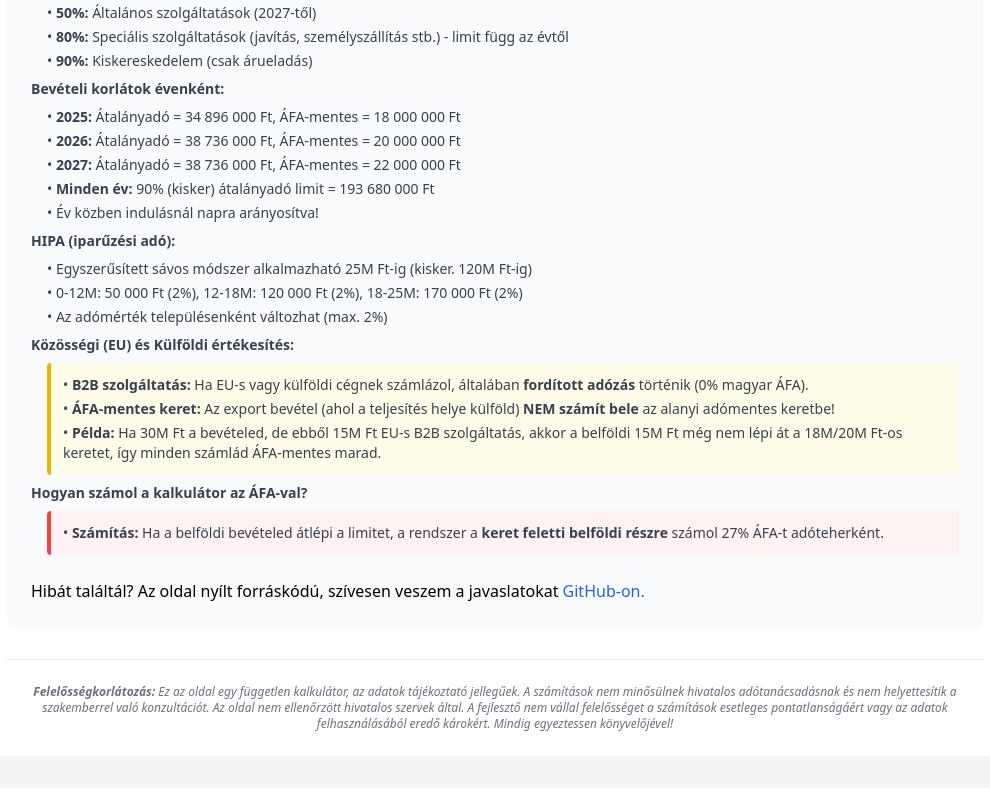
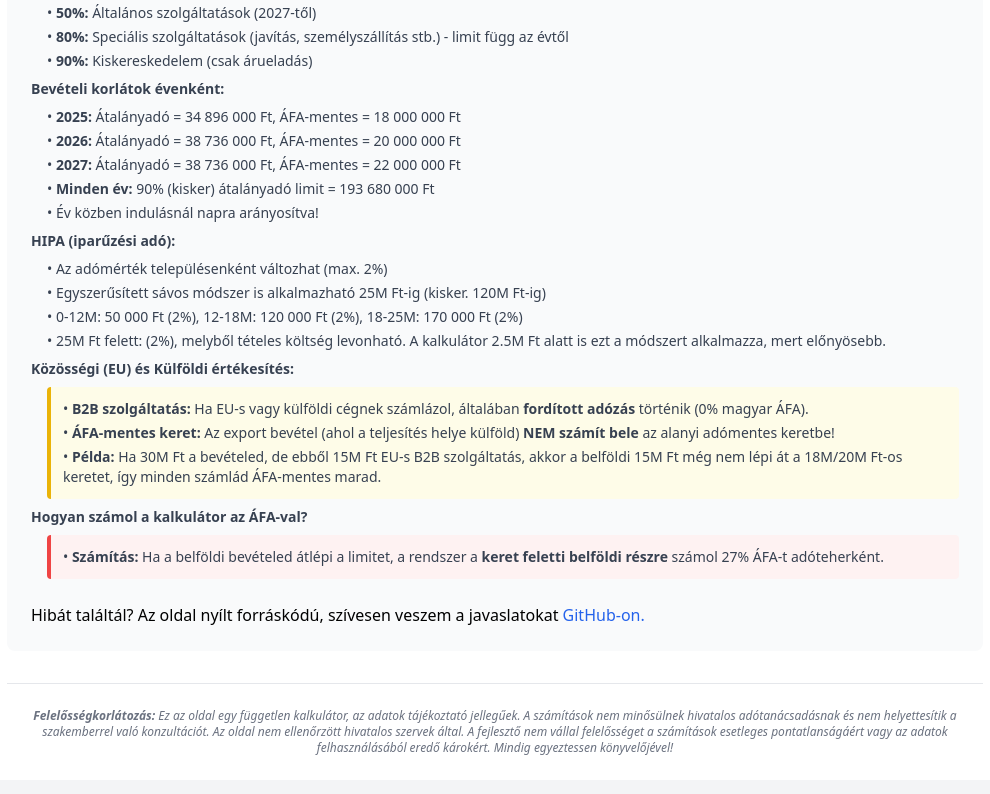
Before and after one commit to DaWe35/atalanyado, a React (Vite) app: page / in a window 1280 px wide. Shown: the part 1650-2444 px from the top of the page, without its empty margins (145-1135 px from the left). Built offline with nearby package versions, Linux system fonts and the light colour scheme.

Commit message:
HIPA számolás megjegyzés, input steps

```diff
--- a/src/AtalanyadoDiagram.jsx
+++ b/src/AtalanyadoDiagram.jsx
@@ -709,7 +709,7 @@ export default function AtalanyadoDiagram() {
                   type="number"
                   min="0"
                   max={aranyositott_limit}
-                  step="100000"
+                  step="500000"
                   value={eves_bevetel}
                   onChange={(e) => setEvesBevetel(Math.min(Number(e.target.value), aranyositott_limit))}
                   className="w-48 p-2 text-lg font-bold border-2 border-blue-300 rounded"
@@ -729,7 +729,7 @@ export default function AtalanyadoDiagram() {
                       type="number"
                       min="0"
                       max={eves_bevetel}
-                      step="100000"
+                      step="500000"
                       value={kulfoldi_bev_osszeg}
                       onChange={(e) => setKulfoldiBevOsszeg(Math.min(eves_bevetel, Number(e.target.value)))}
                       className="w-full p-2 text-lg border-2 border-yellow-400 rounded bg-white font-bold text-yellow-700 focus:ring-2 focus:ring-yellow-500 focus:outline-none"
@@ -744,7 +744,7 @@ export default function AtalanyadoDiagram() {
                   type="range"
                   min="0"
                   max={eves_bevetel}
-                  step="100000"
+                  step="500000"
                   value={kulfoldi_bev_osszeg}
                   onChange={(e) => setKulfoldiBevOsszeg(Number(e.target.value))}
                   className="w-full h-1.5 bg-yellow-300 rounded-lg appearance-none cursor-pointer mt-3 accent-yellow-600"
@@ -1071,9 +1071,10 @@ export default function AtalanyadoDiagram() {
 
           <p className="mt-3"><strong>HIPA (iparűzési adó):</strong></p>
           <ul className="ml-4 space-y-1">
-            <li>• Egyszerűsített sávos módszer alkalmazható 25M Ft-ig (kisker. 120M Ft-ig)</li>
+            <li>• Az adómérték településenként változhat (max. 2%)</li>
+            <li>• Egyszerűsített sávos módszer is alkalmazható 25M Ft-ig (kisker. 120M Ft-ig)</li>
             <li>• 0-12M: {formatCurrency(2500000 * (hipaKulcs / 100))} ({hipaKulcs}%), 12-18M: {formatCurrency(6000000 * (hipaKulcs / 100))} ({hipaKulcs}%), 18-25M: {formatCurrency(8500000 * (hipaKulcs / 100))} ({hipaKulcs}%)</li>
-            <li>• Az adómérték településenként változhat (max. 2%)</li>
+            <li>• 25M Ft felett: ({hipaKulcs}%), melyből tételes költség levonható. A kalkulátor 2.5M Ft alatt is ezt a módszert alkalmazza, mert előnyösebb.</li>
           </ul>
 
           <p className="mt-3"><strong>Közösségi (EU) és Külföldi értékesítés:</strong></p>
```
